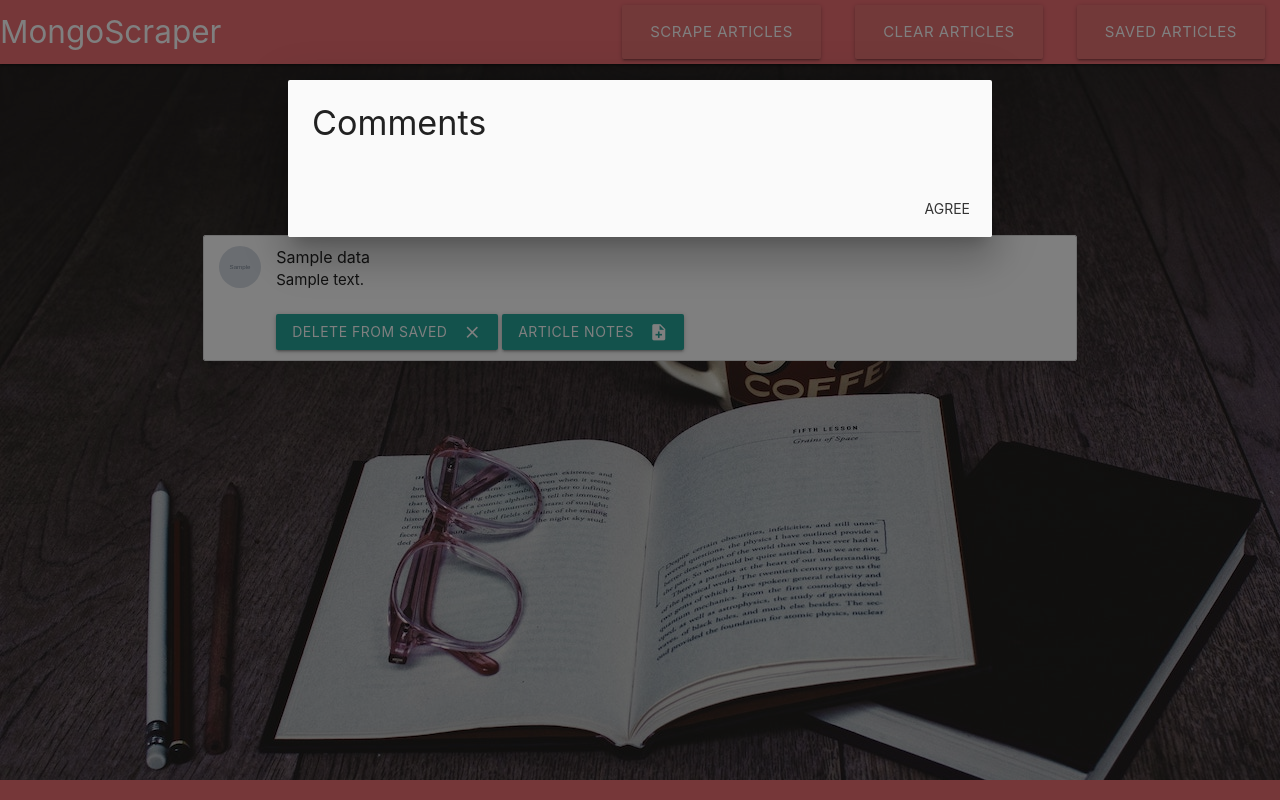
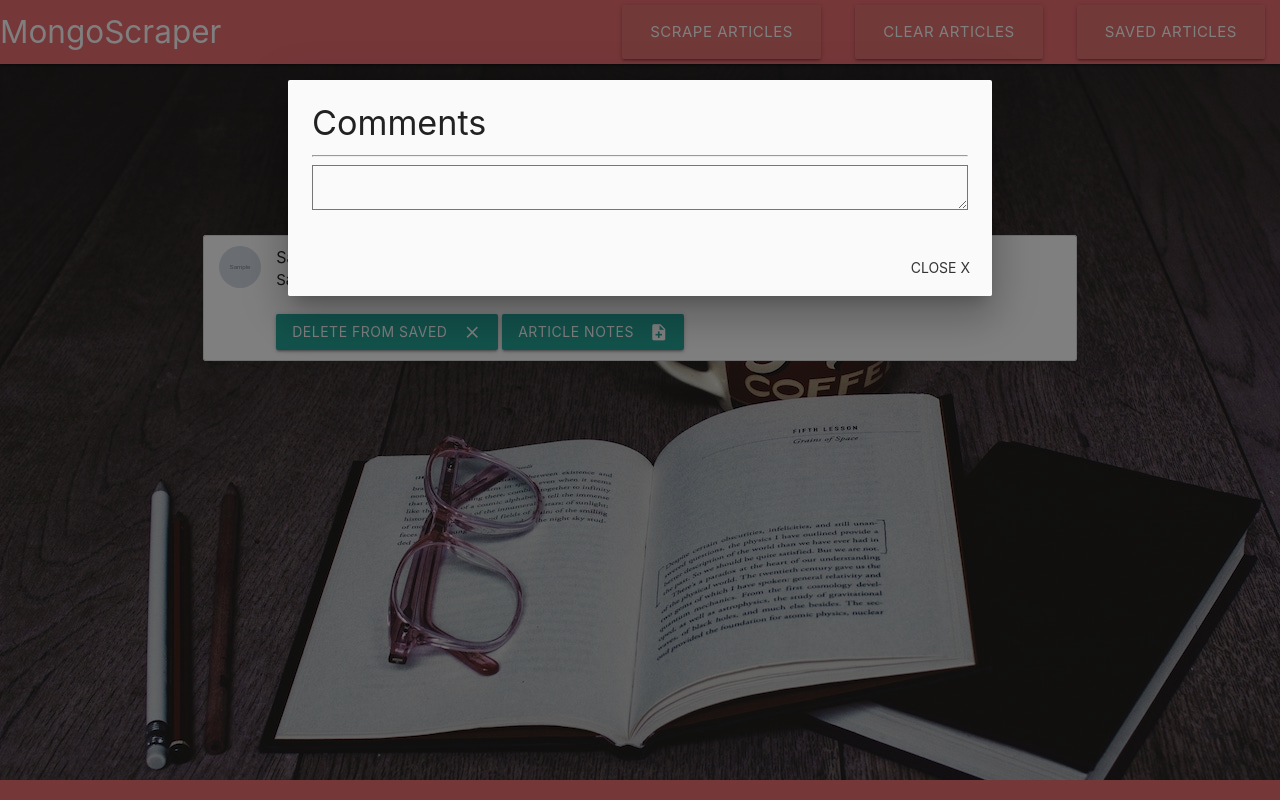
Before and after one commit to Jenniferbazelak/Mongoscraper, a Node server app: template views/saved.handlebars in a window 1280 px wide, after a click that opens the changed part. Run offline with Node 20, Linux system fonts and the light colour scheme; the template is opened without the code that fills it: most values are stand-ins (such as "Sample title", 1, 10 or a date in 2020); grey boxes marked "Sample" are stand-in pictures; some libraries are stand-ins or nearby versions.

Commit message:
update modal for comments

```diff
--- a/views/saved.handlebars
+++ b/views/saved.handlebars
@@ -43,9 +43,11 @@
   <div id="modal1" class="modal">
     <div class="modal-content">
       <h4>Comments</h4>
-      <p>{{data.comments}}</p>
+      <div id="comments-list">{{data.comments}}</div>
+    <hr>
+    <textarea id="new-comment-field"></textarea>
     </div>
     <div class="modal-footer">
-      <a href="#!" class="modal-close waves-effect waves-green btn-flat">Agree</a>
+      <a href="#!" class="modal-close waves-effect waves-green btn-flat">Close X</a>
     </div>
   </div>
```
Also changed, not shown: models/Article.js (+5 -5 lines).
